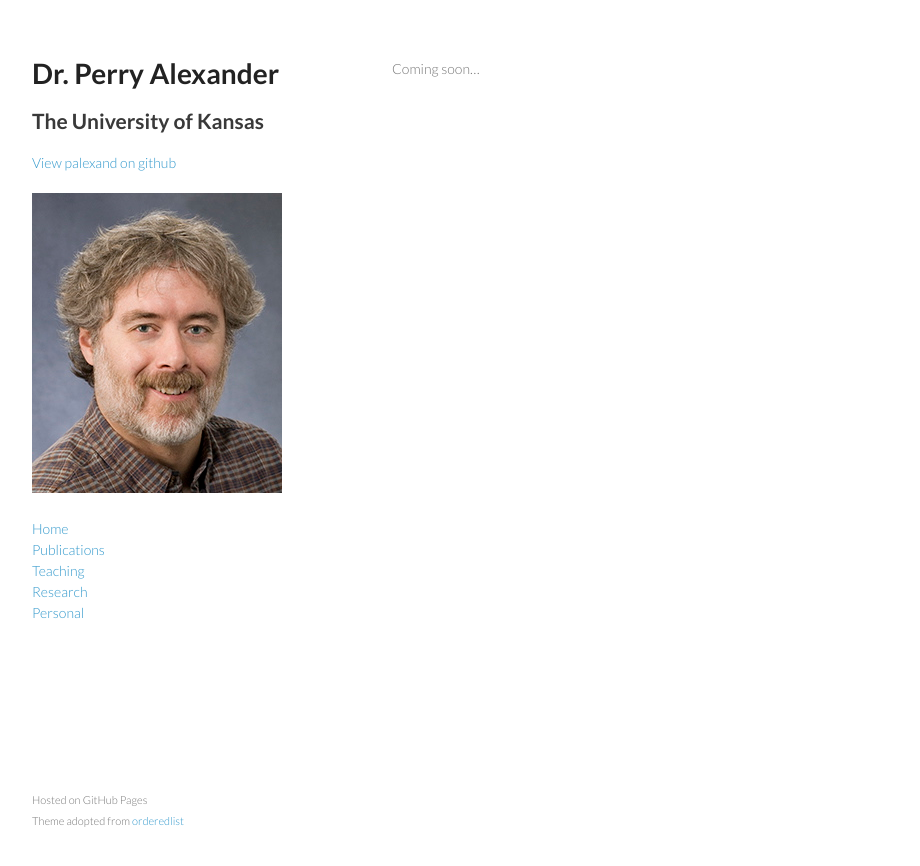
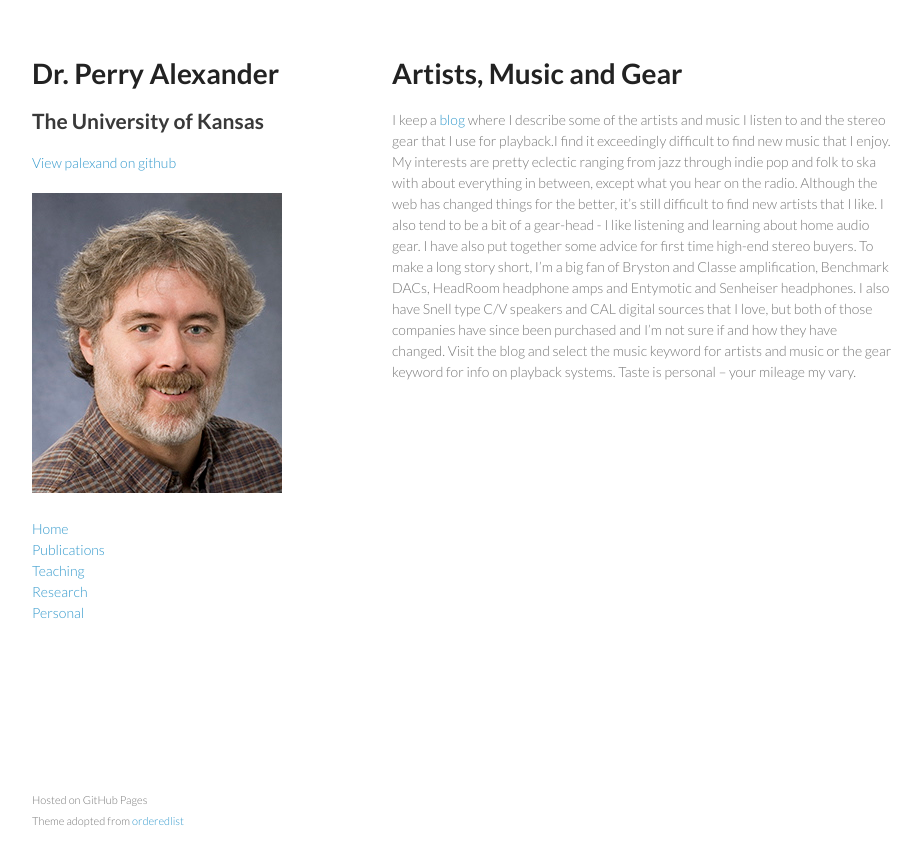
Before and after one commit to palexand/palexand.github.io, a Jekyll site: the page built from personal.md, in a window 1280 px wide. Shown: the top 866 px of the page, without its empty margins (178-1098 px from the left). Built offline with Jekyll 4.4.1, drawn with Linux system fonts in a browser that asks for light colours.

Commit message:
formatting main layout

```diff
--- a/personal.md
+++ b/personal.md
@@ -3,4 +3,22 @@ layout: frontpage
 title: Personal
 ---
 
-Coming soon...
+# Artists, Music and Gear
+
+I keep a [blog](http://www.ittc.ku.edu/~alex/personal/music-blog/music-blog.php) where I describe some of the artists and music I listen
+to and the stereo gear that I use for playback.I find it exceedingly
+difficult to find new music that I enjoy. My interests are pretty
+eclectic ranging from jazz through indie pop and folk to ska with
+about everything in between, except what you hear on the
+radio. Although the web has changed things for the better, it's still
+difficult to find new artists that I like. I also tend to be a bit of
+a gear-head - I like listening and learning about home audio gear. I
+have also put together some advice for first time high-end stereo
+buyers. To make a long story short, I'm a big fan of Bryston and
+Classe amplification, Benchmark DACs, HeadRoom headphone amps and
+Entymotic and Senheiser headphones. I also have Snell type C/V
+speakers and CAL digital sources that I love, but both of those
+companies have since been purchased and I'm not sure if and how they
+have changed. Visit the blog and select the music keyword for artists
+and music or the gear keyword for info on playback systems. Taste is
+personal -- your mileage my vary.
```
